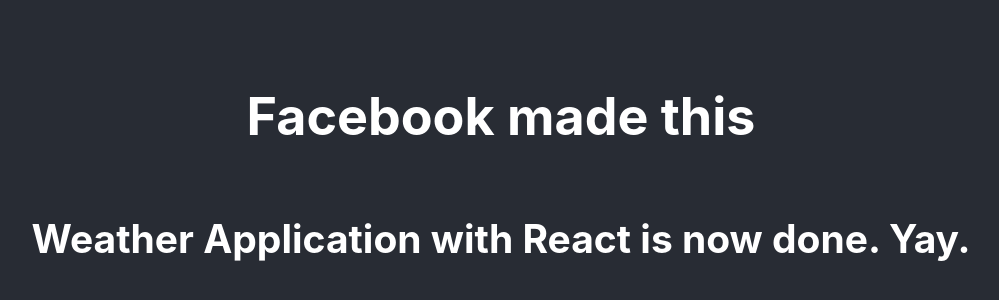
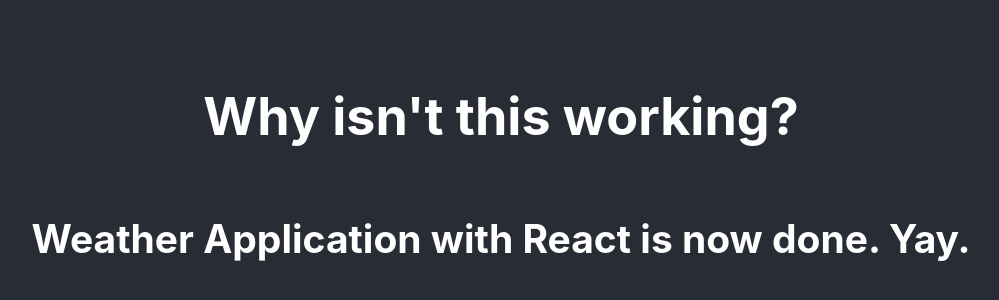
Before and after one commit to codingpaige/shecodes-react-weatherapp, a React (Create React App) app: page / in a window 1280 px wide. Shown: the part 228-528 px from the top of the page, without its empty margins (139-1138 px from the left). Built offline with nearby package versions, Linux system fonts and the light colour scheme.

Commit message:
Second test.

```diff
--- a/src/App.js
+++ b/src/App.js
@@ -6,7 +6,7 @@
   return (
     <div className="App">
       <header className="App-header">
-        <h1>Facebook made this</h1>
+        <h1>Why isn't this working?</h1>
         <Weather />
       </header>
     </div>
```
